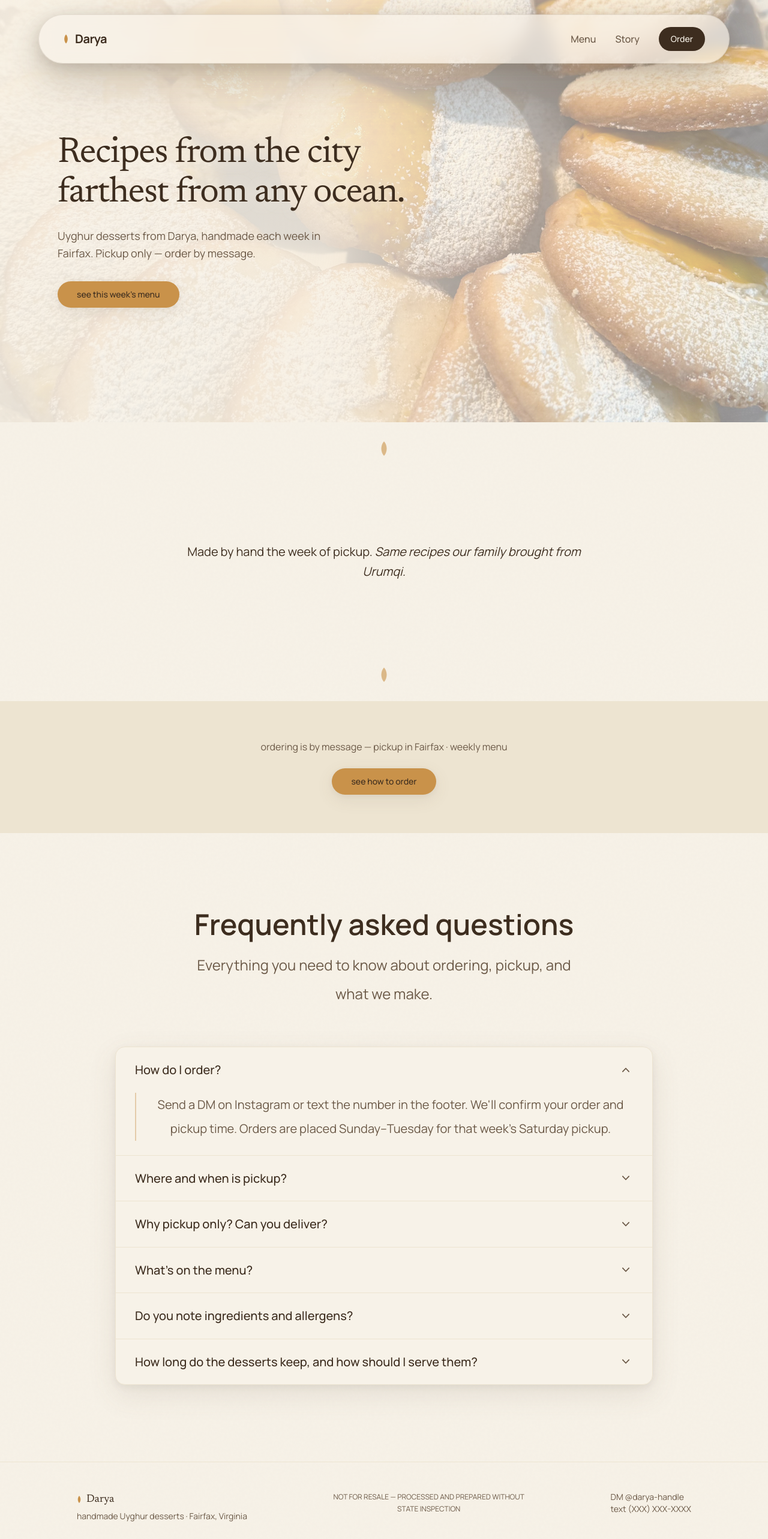
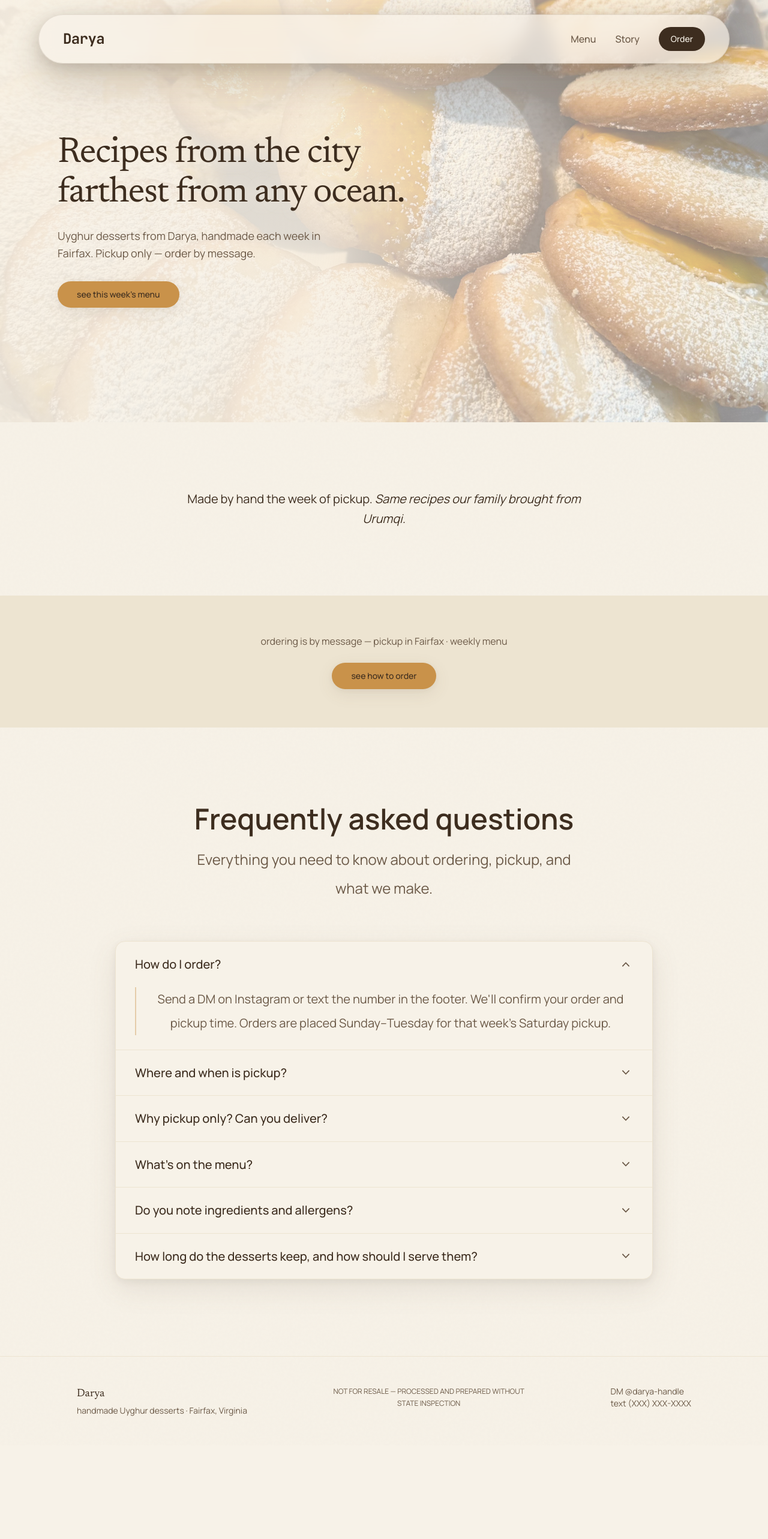
Before and after one commit to rehemuWulugebige/atlas, a Next.js app: page / in a window 1280 px wide. Shown: the top 2566 px of the page at 60% size. After the commit the page ends 2410 px from the top, so only its background shows below. Built offline with nearby package versions, Linux system fonts and the light colour scheme.

Commit message:
style(brand): refine header wordmark and remove bodom ornament
Drop almond bodom from header, footer, and home dividers; use a simple
favicon mark. Set Darya wordmark to JetBrains Mono at a smaller bold size.

```diff
--- a/src/app/(marketing)/page.tsx
+++ b/src/app/(marketing)/page.tsx
@@ -1,6 +1,4 @@
 import Image from "next/image";
-
-import { Bodom } from "@/components/decorative/bodom";
 
 const FAQ_ITEMS = [
   {
@@ -120,10 +118,6 @@ export default function Home() {
         </div>
       </section>
 
-      <div className="flex justify-center py-8">
-        <Bodom className="text-honey/60 h-6 w-4" />
-      </div>
-
       {/* Intro */}
       <section id="story" className="scroll-mt-28 px-6 py-20 md:py-28">
         <p className="font-body text-dark-walnut mx-auto max-w-2xl text-center text-lg leading-relaxed md:text-xl">
@@ -131,10 +125,6 @@ export default function Home() {
           <em className="italic">Same recipes our family brought from Urumqi.</em>
         </p>
       </section>
-
-      <div className="flex justify-center py-8">
-        <Bodom className="text-honey/60 h-6 w-4" />
-      </div>
 
       {/* CTA Strip */}
       <section id="order" className="bg-cream scroll-mt-28 px-6 py-12 text-center md:py-16">
--- a/src/app/globals.css
+++ b/src/app/globals.css
@@ -3,6 +3,7 @@
 @theme inline {
   --font-display: var(--font-display);
   --font-body: var(--font-body);
+  --font-mono: var(--font-mono);
 
   /* Brand palette */
   --color-bone: #f7f2e8;
--- a/src/app/layout.tsx
+++ b/src/app/layout.tsx
@@ -1,5 +1,5 @@
 import type { Metadata } from "next";
-import { display, manrope } from "@/styles/fonts";
+import { display, manrope, mono } from "@/styles/fonts";
 import "./globals.css";
 
 export const metadata: Metadata = {
@@ -14,7 +14,10 @@ export default function RootLayout({
   children: React.ReactNode;
 }>) {
   return (
-    <html lang="en" className={`${display.variable} ${manrope.variable} h-full antialiased`}>
+    <html
+      lang="en"
+      className={`${display.variable} ${manrope.variable} ${mono.variable} h-full antialiased`}
+    >
       <body className="font-body flex min-h-full flex-col">{children}</body>
     </html>
   );
--- a/src/components/decorative/bodom.tsx
+++ /dev/null
@@ -1,16 +0,0 @@
-type BodomProps = {
-  className?: string;
-};
-
-export function Bodom({ className }: BodomProps) {
-  return (
-    <svg
-      viewBox="0 0 16 24"
-      xmlns="http://www.w3.org/2000/svg"
-      aria-hidden="true"
-      className={className}
-    >
-      <path d="M8 0 C 14 6 14 18 8 24 C 2 18 2 6 8 0 Z" fill="currentColor" />
-    </svg>
-  );
-}
--- a/src/components/layout/site-footer.tsx
+++ b/src/components/layout/site-footer.tsx
@@ -1,14 +1,9 @@
-import { Bodom } from "@/components/decorative/bodom";
-
 export function SiteFooter() {
   return (
     <footer className="border-cream border-t px-6 py-12 md:px-12">
       <div className="mx-auto flex max-w-5xl flex-col gap-8 text-center md:flex-row md:items-start md:justify-between md:text-left">
         <div>
-          <span className="font-display text-dark-walnut inline-flex items-center text-lg">
-            <Bodom className="text-honey mr-2 inline-block h-3 w-2" />
-            Darya
-          </span>
+          <span className="font-display text-dark-walnut text-lg">Darya</span>
           <p className="font-body text-walnut mt-1 text-sm">
             handmade Uyghur desserts · Fairfax, Virginia
           </p>
--- a/src/components/layout/site-header.tsx
+++ b/src/components/layout/site-header.tsx
@@ -1,14 +1,11 @@
-import { Bodom } from "@/components/decorative/bodom";
-
 export function SiteHeader() {
   return (
     <div className="pointer-events-none fixed inset-x-0 top-0 z-50 bg-transparent px-4 pt-4 md:px-8 md:pt-6">
       <header className="border-walnut/15 bg-bone/65 shadow-nav pointer-events-auto mx-auto flex max-w-6xl min-h-14 items-center justify-between rounded-full border px-8 py-4 backdrop-blur-md md:min-h-16 md:px-10 md:py-5">
         <a
           href="/"
-          className="font-body text-dark-walnut inline-flex items-center text-xl font-bold tracking-tight"
+          className="font-mono text-dark-walnut text-xl font-bold tracking-tight md:text-2xl"
         >
-          <Bodom className="text-honey mr-2.5 inline-block h-4 w-2.5" />
           Darya
         </a>
         <nav className="font-body flex items-center gap-6 text-base md:gap-8">
--- a/src/styles/fonts.ts
+++ b/src/styles/fonts.ts
@@ -1,11 +1,18 @@
-import { Manrope, Newsreader } from "next/font/google";
+import { JetBrains_Mono, Manrope, Newsreader } from "next/font/google";
 
 export const display = Newsreader({
   subsets: ["latin"],
   display: "swap",
   variable: "--font-display",
   style: ["normal", "italic"],
-  weight: ["400", "500", "600"],
+  weight: ["400", "500", "600", "700"],
+});
+
+export const mono = JetBrains_Mono({
+  subsets: ["latin"],
+  display: "swap",
+  variable: "--font-mono",
+  weight: ["500", "600", "700"],
 });
 
 export const manrope = Manrope({
```
Also changed, not shown: src/app/icon.svg.
